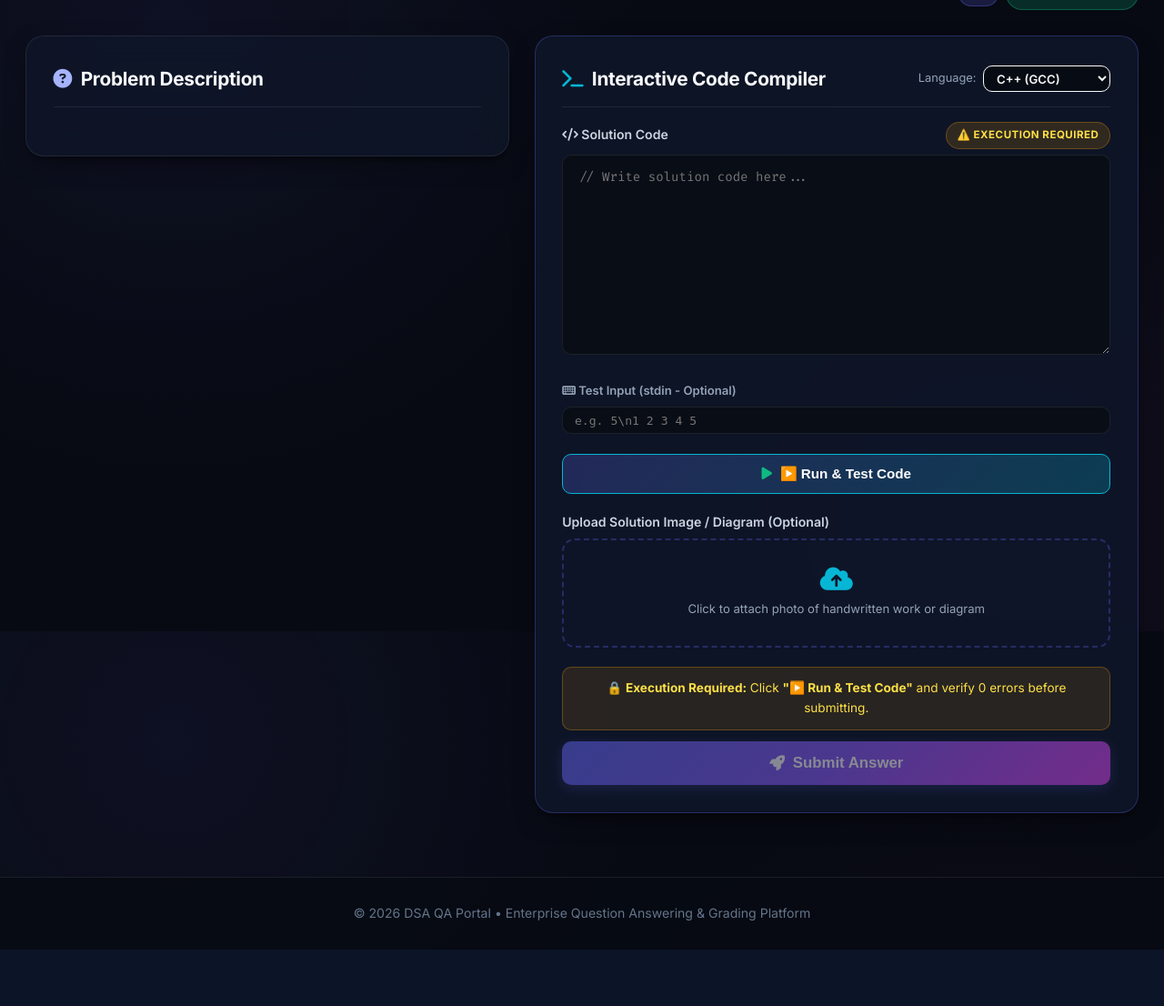
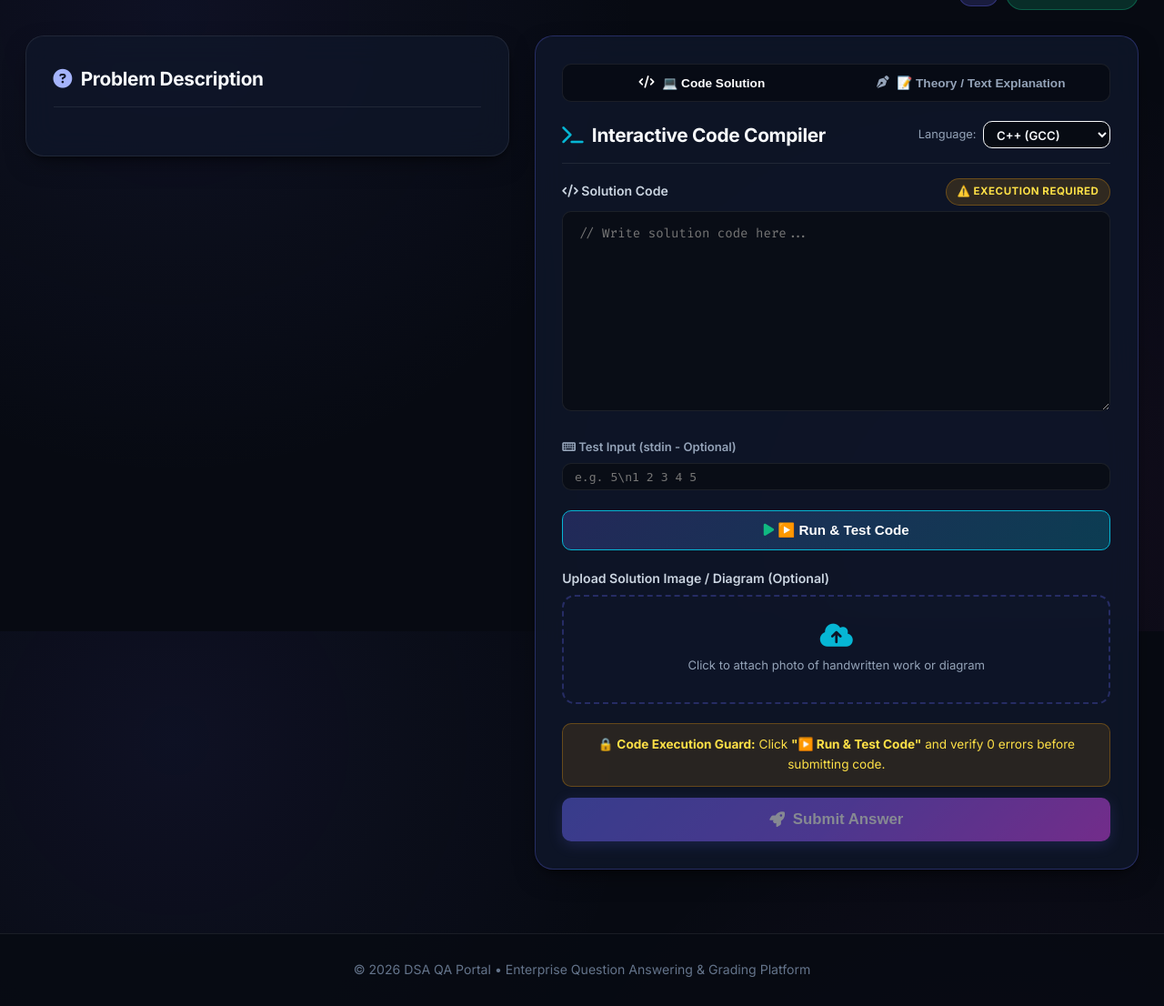
Before and after one commit to mahesh11112007/dsa-learner, a Python web app: template templates/student/question_detail.html in a window 1280 px wide. Shown: the part 106-1212 px from the top of the page at 91% size. Before the commit the page ends 1150 px from the top, so only its background shows below. Run offline with Jinja, Linux system fonts and the light colour scheme; the template is opened without the code that fills it, so the values that code supplies are empty; some libraries are stand-ins or nearby versions.

Commit message:
Add Submission Mode Toggle for Code Solutions vs Theory/Text Explanations

```diff
--- a/templates/student/question_detail.html
+++ b/templates/student/question_detail.html
@@ -76,14 +76,25 @@
 
   </div>
 
-  <!-- Right Column: Interactive Code Compiler & Submission Form -->
+  <!-- Right Column: Interactive Compiler & Submission Form -->
   <div style="display: flex; flex-direction: column; gap: 1.5rem;">
 
     <div class="panel" style="background: rgba(15, 23, 42, 0.85); border-color: rgba(99, 102, 241, 0.3);">
+
+      <!-- Submission Mode Selector Tabs -->
+      <div style="display: flex; background: rgba(7, 10, 18, 0.8); padding: 0.3rem; border-radius: 10px; margin-bottom: 1.25rem; border: 1px solid var(--border-subtle);">
+        <button type="button" id="tab_mode_code" class="btn btn-sm" style="flex: 1; font-weight: 700; background: var(--accent-indigo); color: white; border: none; border-radius: 8px;">
+          <i class="fa-solid fa-code"></i> 💻 Code Solution
+        </button>
+        <button type="button" id="tab_mode_theory" class="btn btn-sm" style="flex: 1; font-weight: 700; background: transparent; color: var(--text-muted); border: none; border-radius: 8px;">
+          <i class="fa-solid fa-pen-nib"></i> 📝 Theory / Text Explanation
+        </button>
+      </div>
+
       <div class="panel-header" style="margin-bottom: 1rem;">
-        <h2 class="panel-title"><i class="fa-solid fa-terminal" style="color: var(--accent-cyan);"></i> Interactive Code Compiler</h2>
+        <h2 id="section_title" class="panel-title"><i class="fa-solid fa-terminal" style="color: var(--accent-cyan);"></i> Interactive Code Compiler</h2>
 
-        <div style="display: flex; align-items: center; gap: 0.5rem;">
+        <div id="compiler_lang_wrapper" style="display: flex; align-items: center; gap: 0.5rem;">
           <label for="code_lang" style="font-size: 0.8rem; color: var(--text-muted); margin: 0;">Language:</label>
           <select id="code_lang" class="form-control" style="width: 140px; padding: 0.3rem 0.6rem; font-size: 0.82rem; font-weight: 600; background: rgba(7, 10, 18, 0.9); border-color: var(--accent-indigo);">
             <option value="cpp">C++ (GCC)</option>
@@ -99,7 +110,7 @@
 
         <div class="form-group">
           <div style="display: flex; justify-content: space-between; align-items: center; margin-bottom: 0.4rem;">
-            <label for="answer_text" style="margin: 0;"><i class="fa-solid fa-code" style="color: var(--accent-indigo);"></i> Solution Code</label>
+            <label id="lbl_answer_text" for="answer_text" style="margin: 0;"><i class="fa-solid fa-code" style="color: var(--accent-indigo);"></i> Solution Code</label>
             <span id="execution_status_badge" class="badge" style="background: rgba(245, 158, 11, 0.15); color: #fde047; border: 1px solid rgba(245, 158, 11, 0.3); font-size: 0.72rem;">
               ⚠️ Execution Required
             </span>
@@ -107,13 +118,13 @@
           <textarea id="answer_text" name="answer_text" class="form-control" placeholder="// Write solution code here..." style="min-height: 220px; font-family: 'Fira Code', 'Consolas', monospace; font-size: 0.88rem; line-height: 1.5; background: #090d16; color: #a5b4fc;" required>{{ submission.answer_text if submission else '' }}</textarea>
         </div>
 
-        <!-- Custom Test Input (stdin) -->
-        <div class="form-group">
+        <!-- Custom Test Input (stdin) for Code Mode -->
+        <div id="compiler_stdin_wrapper" class="form-group">
           <label for="custom_stdin" style="font-size: 0.82rem; color: var(--text-muted);"><i class="fa-solid fa-keyboard"></i> Test Input (stdin - Optional)</label>
           <input type="text" id="custom_stdin" class="form-control" placeholder="e.g. 5\n1 2 3 4 5" style="font-family: monospace; font-size: 0.82rem; padding: 0.4rem 0.8rem; background: #090d16;">
         </div>
 
-        <!-- Run & Test Code Button -->
+        <!-- Run & Test Code Button for Code Mode -->
         <button type="button" id="btn_run_code" class="btn btn-secondary" style="width: 100%; margin-bottom: 1.25rem; font-weight: 700; background: linear-gradient(135deg, rgba(99, 102, 241, 0.25), rgba(6, 182, 212, 0.25)); border-color: var(--accent-cyan); color: white;">
           <i class="fa-solid fa-play" style="color: var(--accent-emerald);"></i> ▶️ Run & Test Code
         </button>
@@ -146,17 +157,17 @@
           <img id="ans_preview" class="file-preview" style="display: none;" alt="New Upload Preview">
         </div>
 
-        <!-- Submission Controls with Mandatory Code Execution Guard -->
+        <!-- Submission Controls with Execution Guard -->
         {% if question.is_past_due() %}
           <div style="background: rgba(244, 63, 94, 0.15); border: 1px solid var(--accent-rose); color: #fecdd3; padding: 0.95rem; border-radius: var(--radius-md); text-align: center; font-weight: 600;">
             <i class="fa-solid fa-lock"></i> The deadline for this question has passed. Submissions are closed.
           </div>
         {% elif not submission or submission.status == 'submitted' %}
           <div id="execution_warning_alert" style="background: rgba(245, 158, 11, 0.12); border: 1px solid rgba(245, 158, 11, 0.3); color: #fde047; padding: 0.75rem; border-radius: var(--radius-md); font-size: 0.85rem; text-align: center; margin-bottom: 0.75rem;">
-            🔒 <strong>Execution Required:</strong> Click <strong>"▶️ Run & Test Code"</strong> and verify 0 errors before submitting.
+            🔒 <strong>Code Execution Guard:</strong> Click <strong>"▶️ Run & Test Code"</strong> and verify 0 errors before submitting code.
           </div>
 
-          <button type="submit" id="btn_submit_solution" class="btn btn-primary btn-lg" disabled style="width: 100%; opacity: 0.5; cursor: not-allowed;">
+          <button type="submit" id="btn_submit_solution" class="btn btn-primary btn-lg" style="width: 100%;">
             <i class="fa-solid fa-rocket"></i> {{ 'Update Answer' if submission else 'Submit Answer' }}
           </button>
         {% else %}
@@ -175,9 +186,15 @@
 {% block scripts %}
 <script>
   document.addEventListener('DOMContentLoaded', () => {
+    const tabCode = document.getElementById('tab_mode_code');
+    const tabTheory = document.getElementById('tab_mode_theory');
+    const sectionTitle = document.getElementById('section_title');
+    const compilerLangWrapper = document.getElementById('compiler_lang_wrapper');
+    const compilerStdinWrapper = document.getElementById('compiler_stdin_wrapper');
     const btnRun = document.getElementById('btn_run_code');
     const btnSubmit = document.getElementById('btn_submit_solution');
     const codeTextarea = document.getElementById('answer_text');
+    const lblAnswerText = document.getElementById('lbl_answer_text');
     const langSelect = document.getElementById('code_lang');
     const stdinInput = document.getElementById('custom_stdin');
     const termBox = document.getElementById('terminal_box');
@@ -185,24 +202,100 @@
     const termExitCode = document.getElementById('term_exit_code');
     const execBadge = document.getElementById('execution_status_badge');
     const execAlert = document.getElementById('execution_warning_alert');
+    const fileInput = document.getElementById('ans_image');
 
+    let currentMode = 'code'; // 'code' or 'theory'
     let isExecutionVerified = false;
 
-    // Reset verification if student modifies code
-    codeTextarea.addEventListener('input', () => {
-      isExecutionVerified = false;
+    function setSubmissionMode(mode) {
+      currentMode = mode;
+      if (mode === 'code') {
+        tabCode.style.background = 'var(--accent-indigo)';
+        tabCode.style.color = '#ffffff';
+        tabTheory.style.background = 'transparent';
+        tabTheory.style.color = 'var(--text-muted)';
+
+        sectionTitle.innerHTML = '<i class="fa-solid fa-terminal" style="color: var(--accent-cyan);"></i> Interactive Code Compiler';
+        lblAnswerText.innerHTML = '<i class="fa-solid fa-code" style="color: var(--accent-indigo);"></i> Solution Code';
+        codeTextarea.placeholder = '// Write solution code here...';
+
+        compilerLangWrapper.style.display = 'flex';
+        compilerStdinWrapper.style.display = 'block';
+        btnRun.style.display = 'block';
+        if (execBadge) execBadge.style.display = 'inline-block';
+
+        // Lock submission until code is tested unless image uploaded
+        updateSubmitButtonState();
+      } else {
+        tabTheory.style.background = 'var(--accent-indigo)';
+        tabTheory.style.color = '#ffffff';
+        tabCode.style.background = 'transparent';
+        tabCode.style.color = 'var(--text-muted)';
+
+        sectionTitle.innerHTML = '<i class="fa-solid fa-pen-nib" style="color: var(--accent-cyan);"></i> Theory & Explanation Editor';
+        lblAnswerText.innerHTML = '<i class="fa-solid fa-file-pen" style="color: var(--accent-indigo);"></i> Conceptual Answer / Explanation';
+        codeTextarea.placeholder = 'Type your step-by-step theory explanation, complexity analysis, or conceptual answer here...';
+
+        compilerLangWrapper.style.display = 'none';
+        compilerStdinWrapper.style.display = 'none';
+        btnRun.style.display = 'none';
+        termBox.style.display = 'none';
+        if (execBadge) execBadge.style.display = 'none';
+        if (execAlert) execAlert.style.display = 'none';
+
+        // Unlock submission instantly in theory mode
+        if (btnSubmit) {
+          btnSubmit.disabled = false;
+          btnSubmit.style.opacity = '1';
+          btnSubmit.style.cursor = 'pointer';
+        }
+      }
+    }
+
+    function updateSubmitButtonState() {
+      if (currentMode === 'theory') {
+        if (btnSubmit) {
+          btnSubmit.disabled = false;
+          btnSubmit.style.opacity = '1';
+          btnSubmit.style.cursor = 'pointer';
+        }
+        if (execAlert) execAlert.style.display = 'none';
+        return;
+      }
+
+      // In Code mode: unlock if code is execution-verified OR if file image attached
+      const hasFile = fileInput && fileInput.files && fileInput.files.length > 0;
+      if (isExecutionVerified || hasFile) {
+        if (btnSubmit) {
+          btnSubmit.disabled = false;
+          btnSubmit.style.opacity = '1';
+          btnSubmit.style.cursor = 'pointer';
+        }
+        if (execAlert) execAlert.style.display = 'none';
+      } else {
         if (btnSubmit) {
           btnSubmit.disabled = true;
           btnSubmit.style.opacity = '0.5';
           btnSubmit.style.cursor = 'not-allowed';
         }
+        if (execAlert) execAlert.style.display = 'block';
+      }
+    }
+
+    if (tabCode) tabCode.addEventListener('click', () => setSubmissionMode('code'));
+    if (tabTheory) tabTheory.addEventListener('click', () => setSubmissionMode('theory'));
+    if (fileInput) fileInput.addEventListener('change', updateSubmitButtonState);
+
+    // Code textarea input event
+    codeTextarea.addEventListener('input', () => {
+      if (currentMode === 'code') {
+        isExecutionVerified = false;
         if (execBadge) {
           execBadge.style.background = 'rgba(245, 158, 11, 0.15)';
           execBadge.style.color = '#fde047';
           execBadge.innerHTML = '⚠️ Code Modified (Re-run Required)';
         }
-      if (execAlert) {
-        execAlert.style.display = 'block';
+        updateSubmitButtonState();
       }
     });
 
@@ -251,14 +344,7 @@
                 execBadge.innerHTML = '✓ Execution Verified (Success)';
               }
 
-              if (btnSubmit) {
-                btnSubmit.disabled = false;
-                btnSubmit.style.opacity = '1';
-                btnSubmit.style.cursor = 'pointer';
-              }
-              if (execAlert) {
-                execAlert.style.display = 'none';
-              }
+              updateSubmitButtonState();
             } else {
               isExecutionVerified = false;
               termOutput.style.color = '#fecdd3';
@@ -270,19 +356,25 @@
                 execBadge.style.color = '#fecdd3';
                 execBadge.innerHTML = '❌ Runtime / Compilation Error';
               }
+              updateSubmitButtonState();
             }
           } else {
             termOutput.style.color = '#fecdd3';
             termOutput.textContent = 'Error: ' + (data.error || 'Execution failed');
+            updateSubmitButtonState();
           }
         } catch (err) {
           btnRun.disabled = false;
           btnRun.innerHTML = '<i class="fa-solid fa-play" style="color: var(--accent-emerald);"></i> ▶️ Run & Test Code';
           termOutput.style.color = '#fecdd3';
           termOutput.textContent = 'Network / Server Error: ' + err.message;
+          updateSubmitButtonState();
         }
       });
     }
+
+    // Initialize mode
+    setSubmissionMode('code');
   });
 </script>
 {% endblock %}
```
Lines whose indentation alone changed are shown as unchanged.
